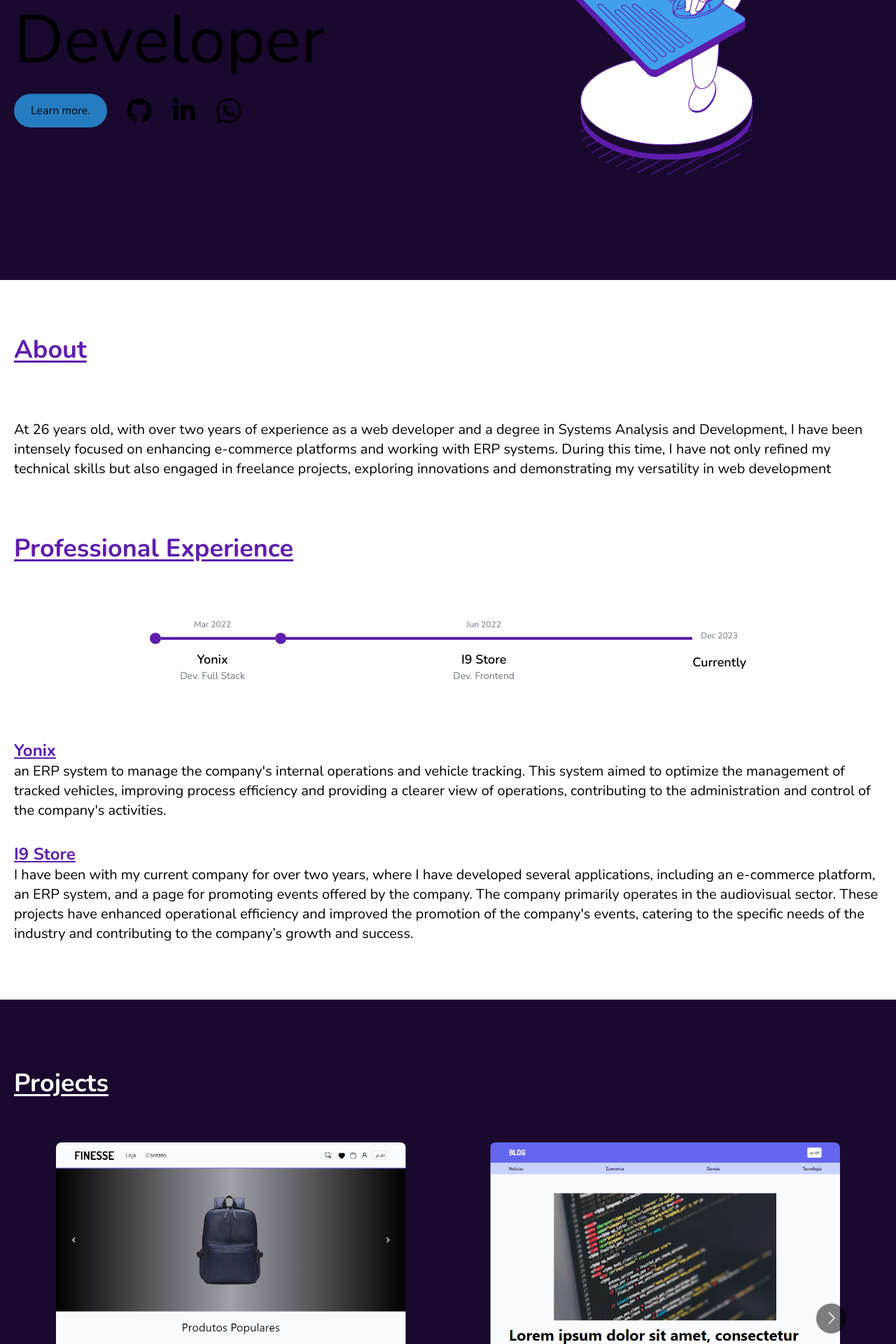
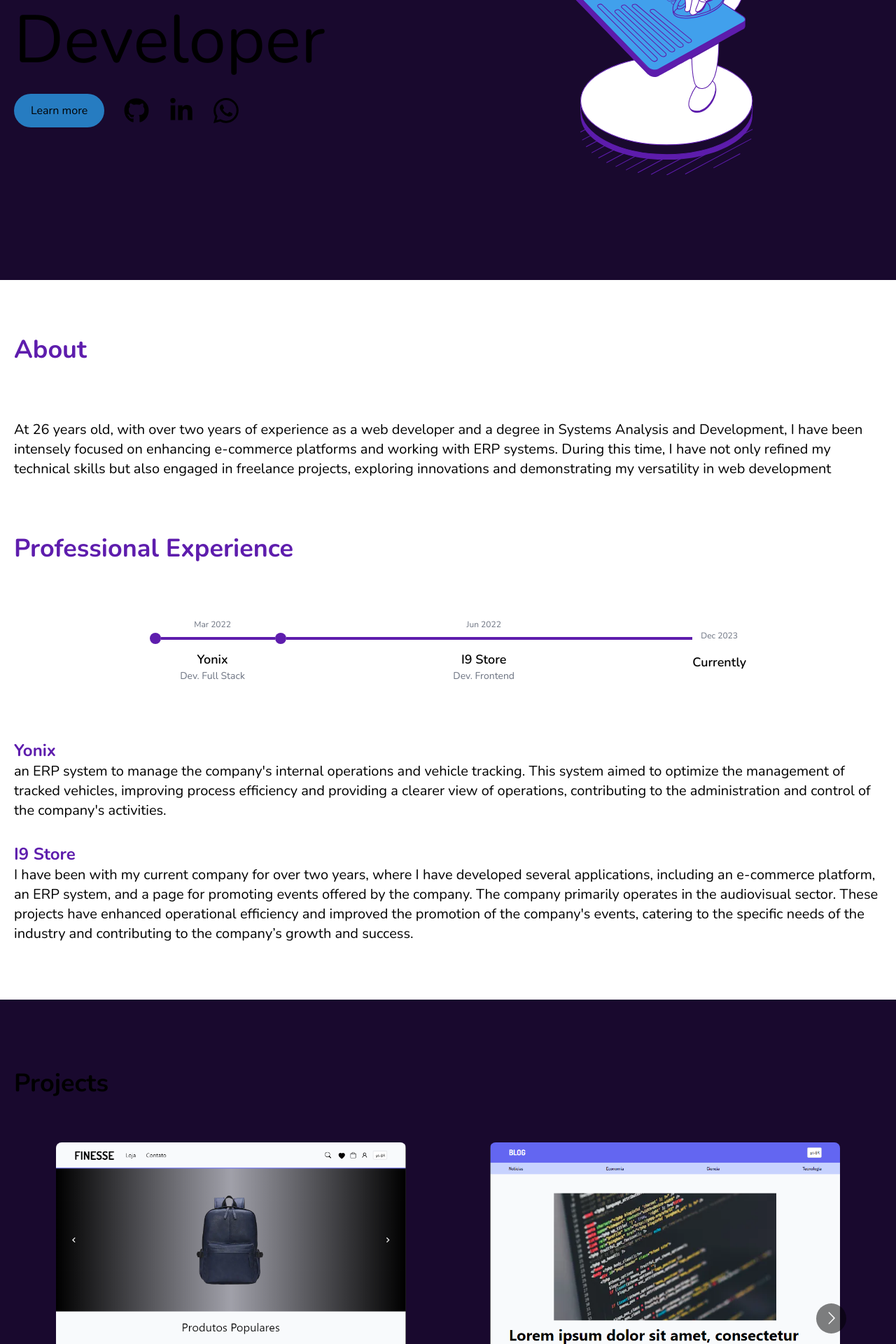
Before and after one commit to YgorMendanha/portfolio, a Next.js app: page /en in a window 1280 px wide. Shown: the part 400-2320 px from the top of the page at 70% size. Built offline with nearby package versions, Linux system fonts and the light colour scheme; no server answers.

Commit message:
fixed erro layout

```diff
--- a/src/components/about/index.tsx
+++ b/src/components/about/index.tsx
@@ -43,13 +43,13 @@ export function About({ lang }: { lang: "pt" | "en" }) {
   return (
     <section id={"about"} className="container mx-auto px-5 py-20 ">
       <section className="flex mb-20 flex-col 2xl:flex-row text-black">
-        <section className="w-full 2xl:w-1/2 mb-20 text-4xl font-bold underline-offset-4  underline text-purple decoration-purple">
+        <section className="w-full 2xl:w-1/2 mb-20 text-4xl font-bold underline-offset-4  text-purple">
           {dict.about}
         </section>
         <section className="w-full 2xl:w-1/2 text-xl">{dict.aboutText}</section>
       </section>
       <section className="flex flex-col text-black">
-        <section className="font-bold underline-offset-4 text-4xl underline text-purple decoration-purple">
+        <section className="font-bold underline-offset-4 text-4xl text-purple">
           {dict.professionalExperience.name}
         </section>
         <section className="flex h-full flex-col 2xl:flex-row text-black ">
@@ -82,13 +82,13 @@ export function About({ lang }: { lang: "pt" | "en" }) {
           </section>
           <section className="h-full w-full 2xl:w-1/2 text-xl flex flex-col justify-evenly ">
             <section className="mb-8">
-              <section className="text-2xl underline text-purple decoration-purple">
+              <section className="text-2xl text-purple">
                 <b>Yonix</b>
               </section>
               <section>{dict.professionalExperience.yonix}</section>
             </section>
             <section>
-              <section className="text-2xl underline text-purple decoration-purple">
+              <section className="text-2xl text-purple">
                 <b>I9 Store</b>
               </section>
               <section>{dict.professionalExperience.i9}</section>
--- a/src/components/contact/index.tsx
+++ b/src/components/contact/index.tsx
@@ -71,7 +71,7 @@ export function Contact({ lang }: { lang: "pt" | "en" }) {
       id="contact"
       className="flex min-h-[400px] text-black flex-col container mx-auto mt-10 pb-10 backdrop-blur-sm  rounded-lg p-5"
     >
-      <section className="w-1/2 text-4xl font-bold underline-offset-4 mb-16 underline text-purple decoration-purple">
+      <section className="w-full text-purple text-4xl font-bold underline-offset-4 mb-16 ">
         {dict.contact.call}
       </section>
       <div className="flex flex-col lg:flex-row h-[100%] w-full items-center mt-4">
--- a/src/components/intro/index.tsx
+++ b/src/components/intro/index.tsx
@@ -52,7 +52,7 @@ export function IntroSection() {
           <div className="flex mt-7 ">
             <Link
               href={"#about"}
-              className=" bg-blue hover:bg-purple rounded-3xl mr-7 px-2 sm:px-3 md:px-6 py-1 md:py-3"
+              className=" bg-blue flex text-center hover:bg-purple rounded-3xl mr-7 px-2 sm:px-3 md:px-6 py-1 md:py-3"
             >
               {dict.learnMore}
             </Link>
--- a/src/components/projects/index.tsx
+++ b/src/components/projects/index.tsx
@@ -55,7 +55,7 @@ export function MyProjects({ lang }: { lang: "pt" | "en" }) {
   return (
     <section className="bg-black-purple py-20">
       <section id="project" className="container p-5 mx-auto flex flex-col ">
-        <section className="w-1/2 text-4xl font-bold underline-offset-4 mb-16 underline text-white decoration-white">
+        <section className="w-1/2 text-4xl font-bold underline-offset-4 mb-16 ">
           {dict.projects}
         </section>
         <Carousel
--- a/src/dictionary/en.json
+++ b/src/dictionary/en.json
@@ -16,7 +16,7 @@
     "call": "Talk to me",
     "text": "Feel free to reach out to me via WhatsApp or email. I'm ready to discuss your projects, answer your questions, and explore collaboration opportunities. Let's build something extraordinary together!"
   },
-  "learnMore": "Learn more.",
+  "learnMore": "Learn more",
   "professionalExperience": {
     "name": "Professional Experience",
     "yonix": "an ERP system to manage the company's internal operations and vehicle tracking. This system aimed to optimize the management of tracked vehicles, improving process efficiency and providing a clearer view of operations, contributing to the administration and control of the company's activities.",
```
